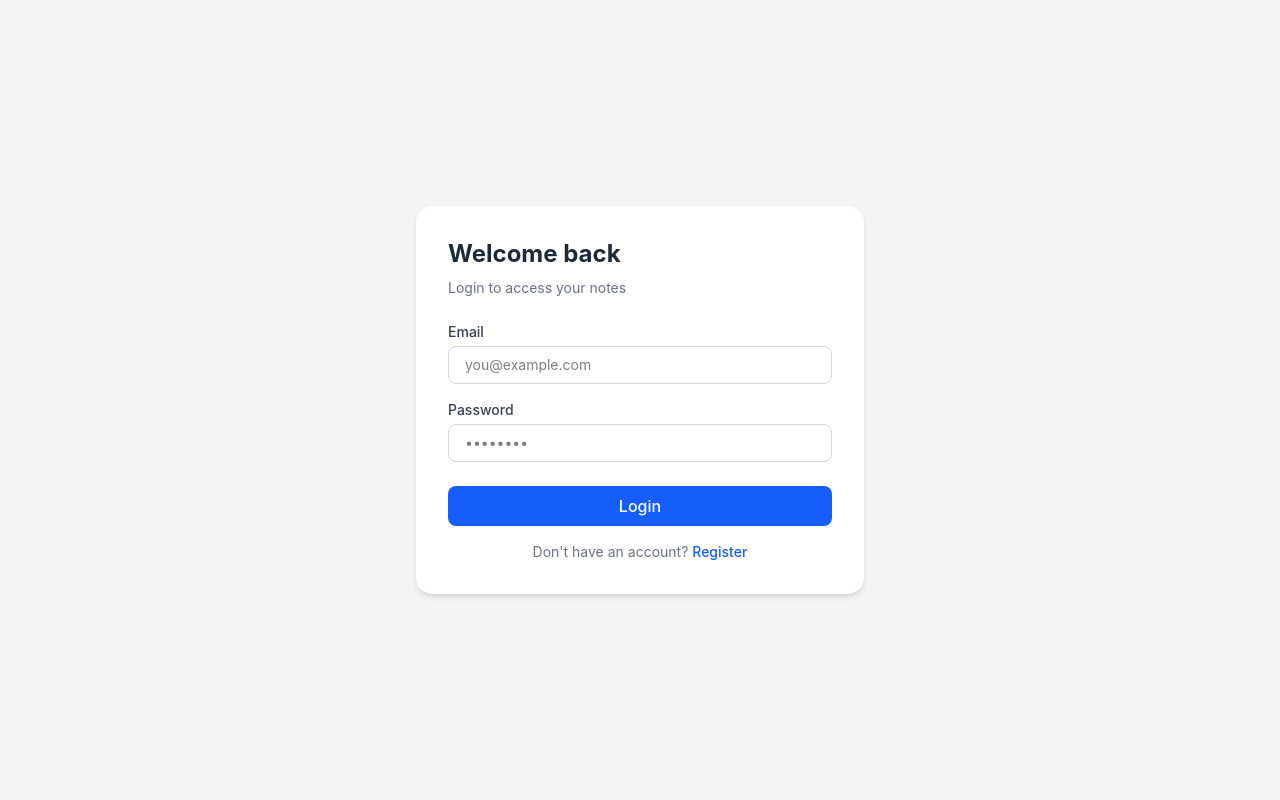
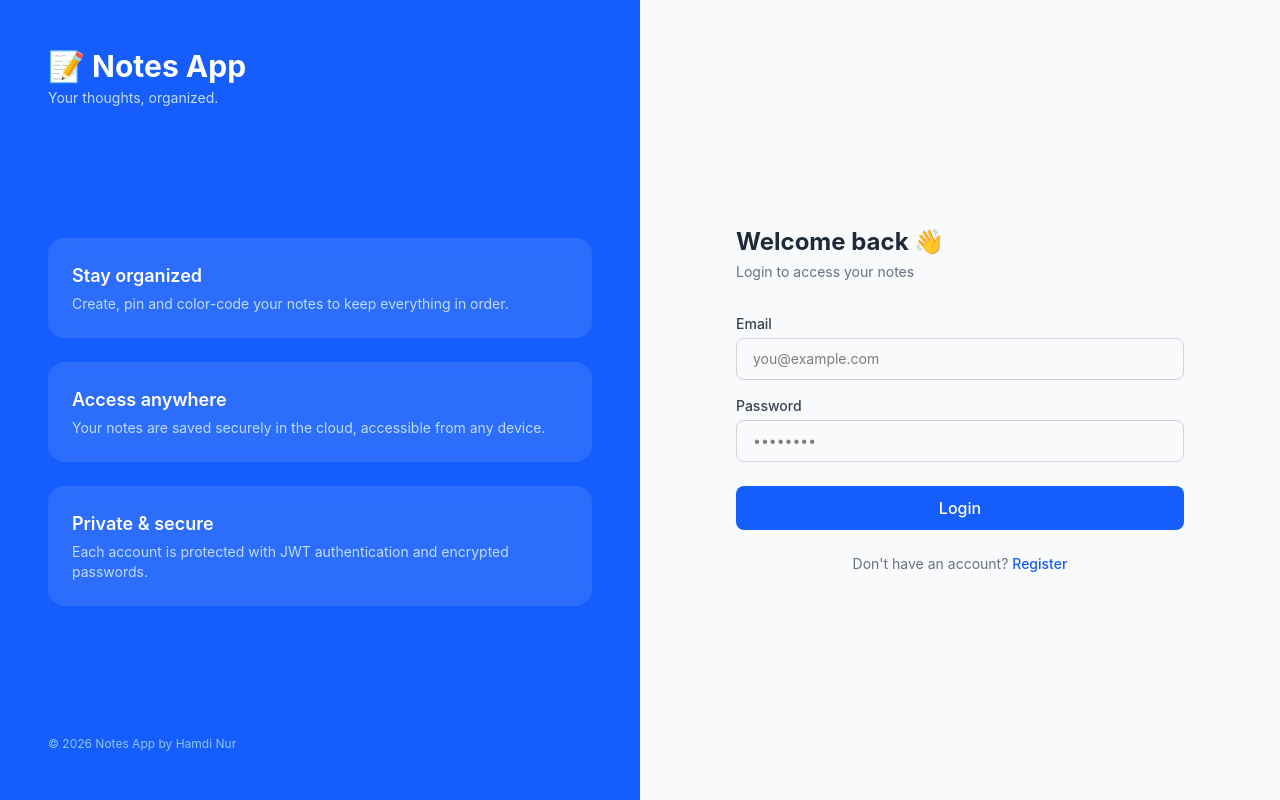
Before and after one commit to HamdiNur/notes-app-frontend, a Vue app: page /login in a window 1280 px wide. Built offline with nearby package versions, Linux system fonts and the light colour scheme.

Commit message:
feat: split screen login page design

```diff
--- a/src/views/LoginView.vue
+++ b/src/views/LoginView.vue
@@ -1,45 +1,77 @@
 <template>
-  <div class="min-h-screen bg-gray-100 flex items-center justify-center">
-    <div class="bg-white p-8 rounded-2xl shadow-md w-full max-w-md">
-      <h1 class="text-2xl font-bold text-gray-800 mb-2">Welcome back</h1>
-      <p class="text-gray-500 text-sm mb-6">Login to access your notes</p>
+  <div class="min-h-screen flex">
+    <!-- Left side -->
+    <div class="hidden lg:flex flex-col justify-between w-1/2 bg-blue-600 p-12">
+      <div>
+        <h1 class="text-white text-3xl font-bold">📝 Notes App</h1>
+        <p class="text-blue-200 text-sm mt-1">Your thoughts, organized.</p>
+      </div>
+
+      <div class="space-y-6">
+        <div class="bg-white/10 rounded-2xl p-6 backdrop-blur-sm">
+          <p class="text-white text-lg font-semibold mb-1">Stay organized</p>
+          <p class="text-blue-200 text-sm">Create, pin and color-code your notes to keep everything in order.</p>
+        </div>
+        <div class="bg-white/10 rounded-2xl p-6 backdrop-blur-sm">
+          <p class="text-white text-lg font-semibold mb-1">Access anywhere</p>
+          <p class="text-blue-200 text-sm">Your notes are saved securely in the cloud, accessible from any device.</p>
+        </div>
+        <div class="bg-white/10 rounded-2xl p-6 backdrop-blur-sm">
+          <p class="text-white text-lg font-semibold mb-1">Private & secure</p>
+          <p class="text-blue-200 text-sm">Each account is protected with JWT authentication and encrypted passwords.</p>
+        </div>
+      </div>
+
+      <p class="text-blue-300 text-xs">© 2026 Notes App by Hamdi Nur</p>
+    </div>
+
+    <!-- Right side -->
+    <div class="flex-1 flex items-center justify-center bg-gray-50 px-6">
+      <div class="w-full max-w-md">
+        <div class="mb-8">
+          <h2 class="text-2xl font-bold text-gray-800">Welcome back 👋</h2>
+          <p class="text-gray-500 text-sm mt-1">Login to access your notes</p>
+        </div>
 
         <div v-if="error" class="bg-red-50 text-red-500 text-sm p-3 rounded-lg mb-4">
           {{ error }}
         </div>
 
-      <div class="mb-4">
+        <div class="space-y-4">
+          <div>
             <label class="block text-sm font-medium text-gray-700 mb-1">Email</label>
             <input
               v-model="email"
               type="email"
               placeholder="you@example.com"
-          class="w-full border border-gray-300 rounded-lg px-4 py-2 text-sm focus:outline-none focus:ring-2 focus:ring-blue-500"
+              class="w-full border border-gray-300 rounded-lg px-4 py-2.5 text-sm focus:outline-none focus:ring-2 focus:ring-blue-500"
             />
           </div>
 
-      <div class="mb-6">
+          <div>
             <label class="block text-sm font-medium text-gray-700 mb-1">Password</label>
             <input
               v-model="password"
               type="password"
               placeholder="••••••••"
-          class="w-full border border-gray-300 rounded-lg px-4 py-2 text-sm focus:outline-none focus:ring-2 focus:ring-blue-500"
+              class="w-full border border-gray-300 rounded-lg px-4 py-2.5 text-sm focus:outline-none focus:ring-2 focus:ring-blue-500"
             />
           </div>
 
           <button
             @click="handleLogin"
             :disabled="loading"
-        class="w-full bg-blue-600 text-white py-2 rounded-lg font-medium hover:bg-blue-700 transition disabled:opacity-50"
+            class="w-full bg-blue-600 text-white py-2.5 rounded-lg font-medium hover:bg-blue-700 transition disabled:opacity-50 mt-2"
           >
             {{ loading ? 'Logging in...' : 'Login' }}
           </button>
+        </div>
 
-      <p class="text-sm text-center text-gray-500 mt-4">
+        <p class="text-sm text-center text-gray-500 mt-6">
           Don't have an account?
           <RouterLink to="/register" class="text-blue-600 font-medium hover:underline">Register</RouterLink>
         </p>
+      </div>
     </div>
   </div>
 </template>
```
Lines whose indentation alone changed are shown as unchanged.
